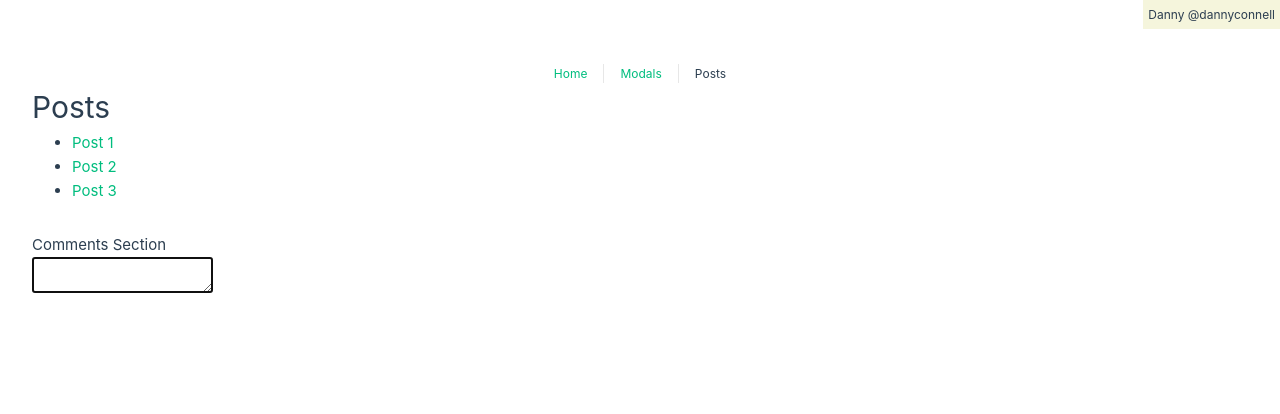
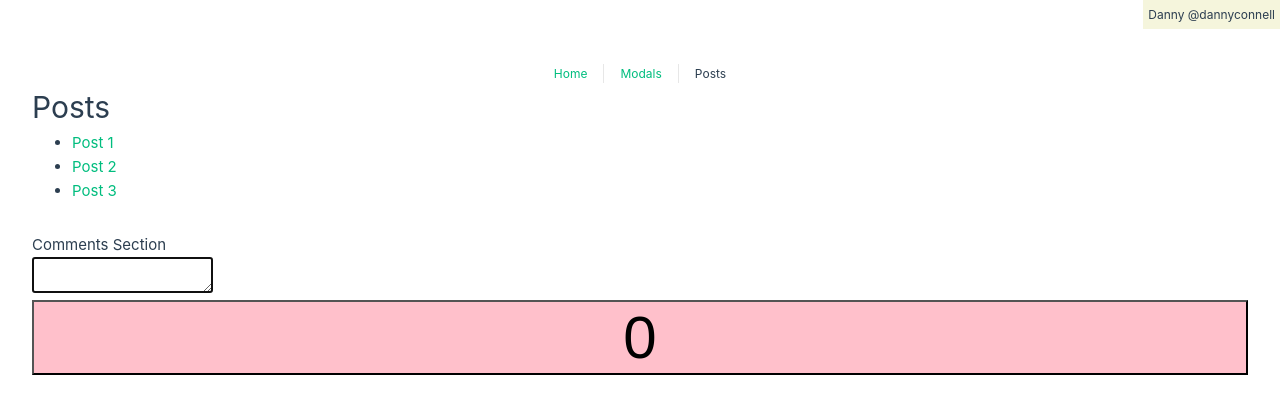
Before and after one commit to krista805/vue3_firebase_learning, a Vue app in the folder vue-composition-api-basics/: page /posts in a window 1280 px wide. Shown: the top 414 px of the page. Built offline with nearby package versions, Linux system fonts and the light colour scheme.

Commit message:
Composables and making reactive data global

```diff
--- /dev/null
+++ b/vue-composition-api-basics/src/use/useCounter.js
@@ -0,0 +1,62 @@
+import { reactive, computed, watch, onBeforeMount, onMounted, onBeforeUnmount, onUnmounted, onUpdated, nextTick } from 'vue'
+
+// Reactive object. Sets this globally outside of function below so the count remains the same between pages
+const counterData = reactive({
+    count: 0,
+    title: 'My counter'
+})
+
+export function useCounter() {
+
+    //example of watcher. since our counter above is not in a ref, we cant do watch(count). It's in a nested data property, so we have to use a getter to grab the nested data property.
+    watch(() => counterData.count, (newCount, oldCount) => {
+    if (newCount === 20) {
+        console.log('Way to go, you made it to 20!')
+    }
+    })
+
+    //computed property example
+    const oddOrEven = computed(() => {
+    if (counterData.count % 2 === 0) return 'even'
+    return 'odd'
+    })
+
+    //examle of event being pulled in ('e')
+    const increaseCounter = async (amount, e) => {
+    counterData.count += amount
+    await nextTick()
+    console.log('do something when counter has updated in dom')
+    }
+
+    const decreaseCounter = amount => {
+    counterData.count -= amount
+    }
+
+    onMounted(() => {
+    console.log('Do stuff related to Counter')
+    })
+
+    onBeforeMount(() => {
+    console.log('onBeforeMount')
+    })
+
+
+    onBeforeUnmount(() => {
+    console.log('onBeforeUnmount')
+    })
+
+    onUnmounted(() => {
+    console.log('onUnmounted')
+    })
+
+    onUpdated(() => {
+    console.log('onUpdated')
+    })
+
+    return {
+        counterData,
+        oddOrEven,
+        increaseCounter,
+        decreaseCounter
+    }
+}
--- a/vue-composition-api-basics/src/views/HomeView.vue
+++ b/vue-composition-api-basics/src/views/HomeView.vue
@@ -24,7 +24,8 @@
 /*
   imports
 */
-import { ref, reactive, computed, watch, onBeforeMount, onMounted, onBeforeUnmount, onUnmounted, onUpdated, nextTick } from 'vue'
+import { ref, onMounted } from 'vue'
+import { useCounter } from '@/use/useCounter';
 import { vAutofocus } from '@/directives/vAutofocus'
 
 /*
@@ -43,56 +44,8 @@
 /*
   Counter
 */
-// Reactive object
-const counterData = reactive({
-    count: 0,
-    title: 'My counter'
-})
+const { counterData, oddOrEven, increaseCounter, decreaseCounter } = useCounter()
 
-//example of watcher. since our counter above is not in a ref, we cant do watch(count). It's in a nested data property, so we have to use a getter to grab the nested data property.
-watch(() => counterData.count, (newCount, oldCount) => {
-  if (newCount === 20) {
-    console.log('Way to go, you made it to 20!')
-  }
-})
-
-//computed property example
-const oddOrEven = computed(() => {
-  if (counterData.count % 2 === 0) return 'even'
-  return 'odd'
-})
-
-//examle of event being pulled in ('e')
-const increaseCounter = async (amount, e) => {
-  counterData.count += amount
-  await nextTick()
-  console.log('do something when counter has updated in dom')
-}
-
-const decreaseCounter = amount => {
-  counterData.count -= amount
-}
-
-onMounted(() => {
-  console.log('Do stuff related to Counter')
-})
-
-onBeforeMount(() => {
-  console.log('onBeforeMount')
-})
-
-
-onBeforeUnmount(() => {
-  console.log('onBeforeUnmount')
-})
-
-onUnmounted(() => {
-  console.log('onUnmounted')
-})
-
-onUpdated(() => {
-  console.log('onUpdated')
-})
 
 /*
   Local Directives
--- a/vue-composition-api-basics/src/views/PostsView.vue
+++ b/vue-composition-api-basics/src/views/PostsView.vue
@@ -14,6 +14,15 @@
       <h4>Comments Section</h4>
       <textarea v-autofocus></textarea>
     </div>
+    <div>
+      <button
+        @click="increaseCounter(1)"
+        class="counter-button"
+        :class="{ 'yellow' : oddOrEven === 'odd' }"
+        >
+          {{ counterData.count }}
+      </button>
+    </div>
   </div>
 </template>
 
@@ -23,6 +32,7 @@
 */
 import { vAutofocus } from '@/directives/vAutofocus'
 import { ref } from 'vue'
+import { useCounter } from '../use/useCounter';
 
 /*
   posts
@@ -42,6 +52,13 @@
   },
 ])
 
+/*
+  Counter button
+*/
+const { counterData, increaseCounter, oddOrEven } = useCounter()
+
+
+;
 
 </script>
 
@@ -49,4 +66,15 @@
   ul {
     margin-bottom: 30px;
   }
+
+  .counter-button {
+    font-size: 60px;
+    width:100%;
+    background-color: pink;
+  }
+
+  .counter-button.yellow {
+    background-color: yellow;
+  }
+
 </style>
```
